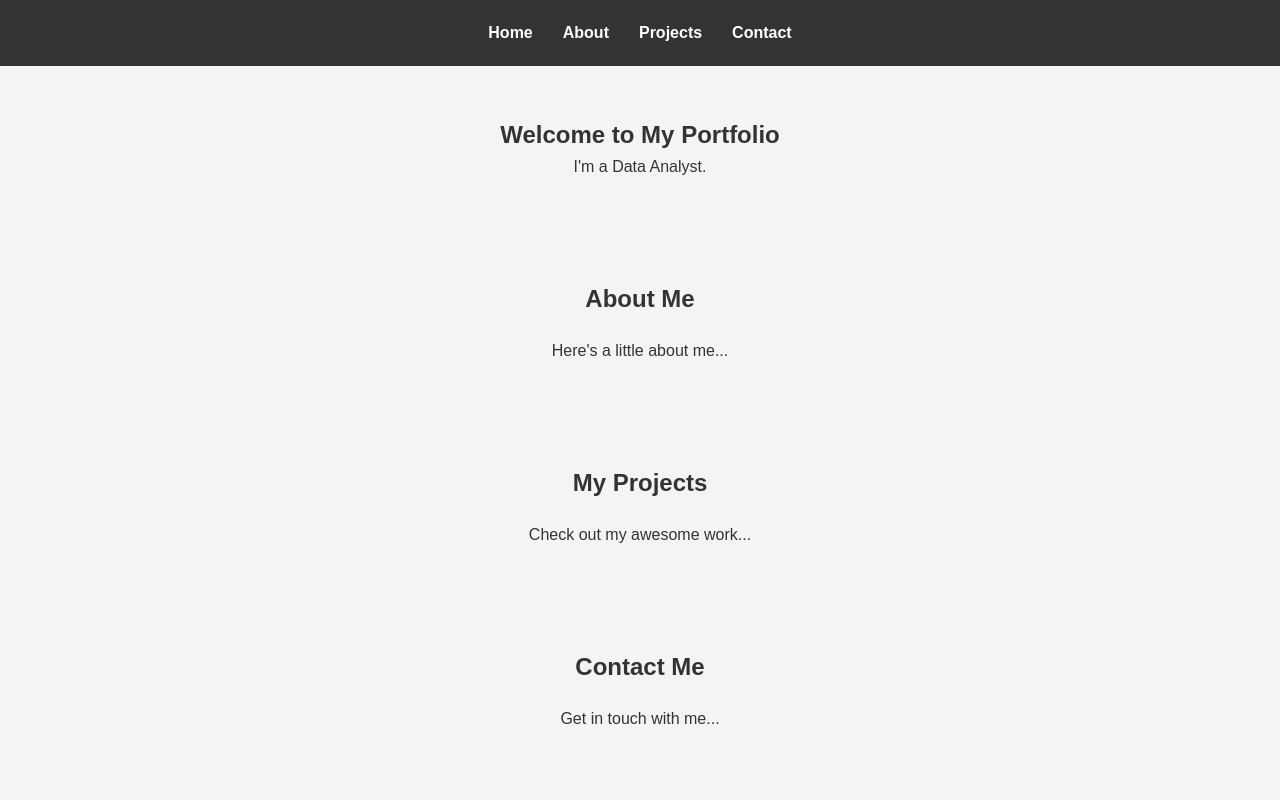
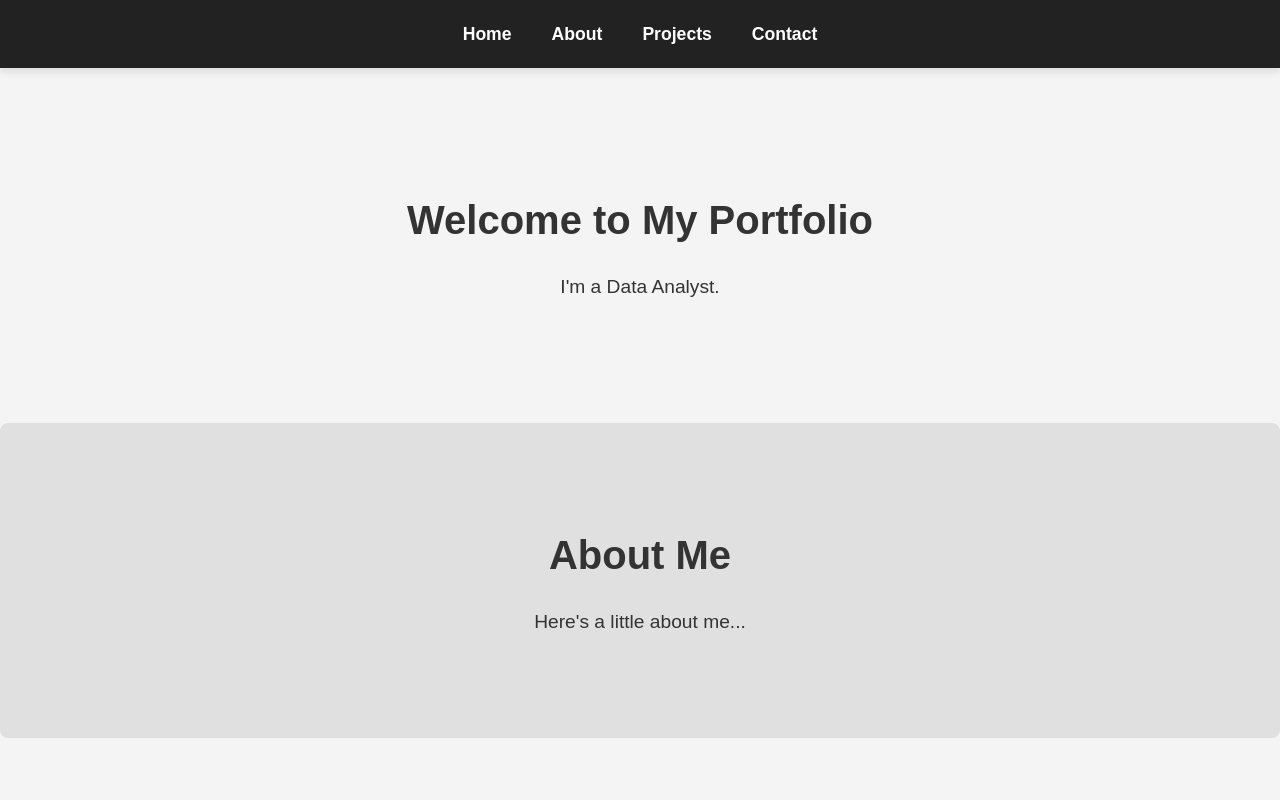
Before and after one commit to OrestisAndr/my-portfolio, a plain HTML site: page index.html in a window 1280 px wide. Shown: the top 800 px of the page. Drawn offline with Linux system fonts and the light colour scheme.

Commit message:
Update style.css

```diff
--- a/style.css
+++ b/style.css
@@ -51,3 +51,76 @@ footer {
   color: #fff;
   margin-top: 20px;
 }
+
+/* Smooth Scrolling */
+html {
+  scroll-behavior: smooth;
+}
+
+/* Κεντρικό Στυλ για το Header */
+header {
+  background-color: #222; /* Σκούρο χρώμα για να δώσει μοντέρνα αίσθηση */
+  color: #fff;
+  padding: 20px 0;
+  text-align: center;
+  position: sticky;
+  top: 0;
+  width: 100%;
+  box-shadow: 0 4px 8px rgba(0, 0, 0, 0.1); /* Shadow για πιο "float" αίσθηση */
+  z-index: 100;
+}
+
+/* Στυλ για το Navigation */
+header nav ul {
+  list-style: none;
+  display: flex;
+  justify-content: center;
+}
+
+header nav ul li {
+  margin: 0 20px;
+}
+
+header nav ul li a {
+  color: #fff;
+  text-decoration: none;
+  font-weight: bold;
+  font-size: 1.1em;
+  transition: color 0.3s ease;
+}
+
+header nav ul li a:hover {
+  color: #ff6f61; /* Χρώμα hover για να ξεχωρίζει */
+}
+
+/* Ενότητες (Sections) */
+section {
+  padding: 100px 20px;
+  text-align: center;
+  background-color: #f4f4f4;
+  margin: 20px 0;
+  border-radius: 8px; /* Γωνίες για πιο μαλακή εμφάνιση */
+}
+
+section:nth-child(odd) {
+  background-color: #e0e0e0; /* Εναλλαγή χρωμάτων για να δώσει ενδιαφέρον */
+}
+
+section h1, section h2 {
+  font-size: 2.5em;
+  margin-bottom: 20px;
+}
+
+section p {
+  font-size: 1.2em;
+  color: #333;
+}
+
+/* Footer */
+footer {
+  text-align: center;
+  padding: 20px;
+  background-color: #222;
+  color: #fff;
+  margin-top: 30px;
+}
```
